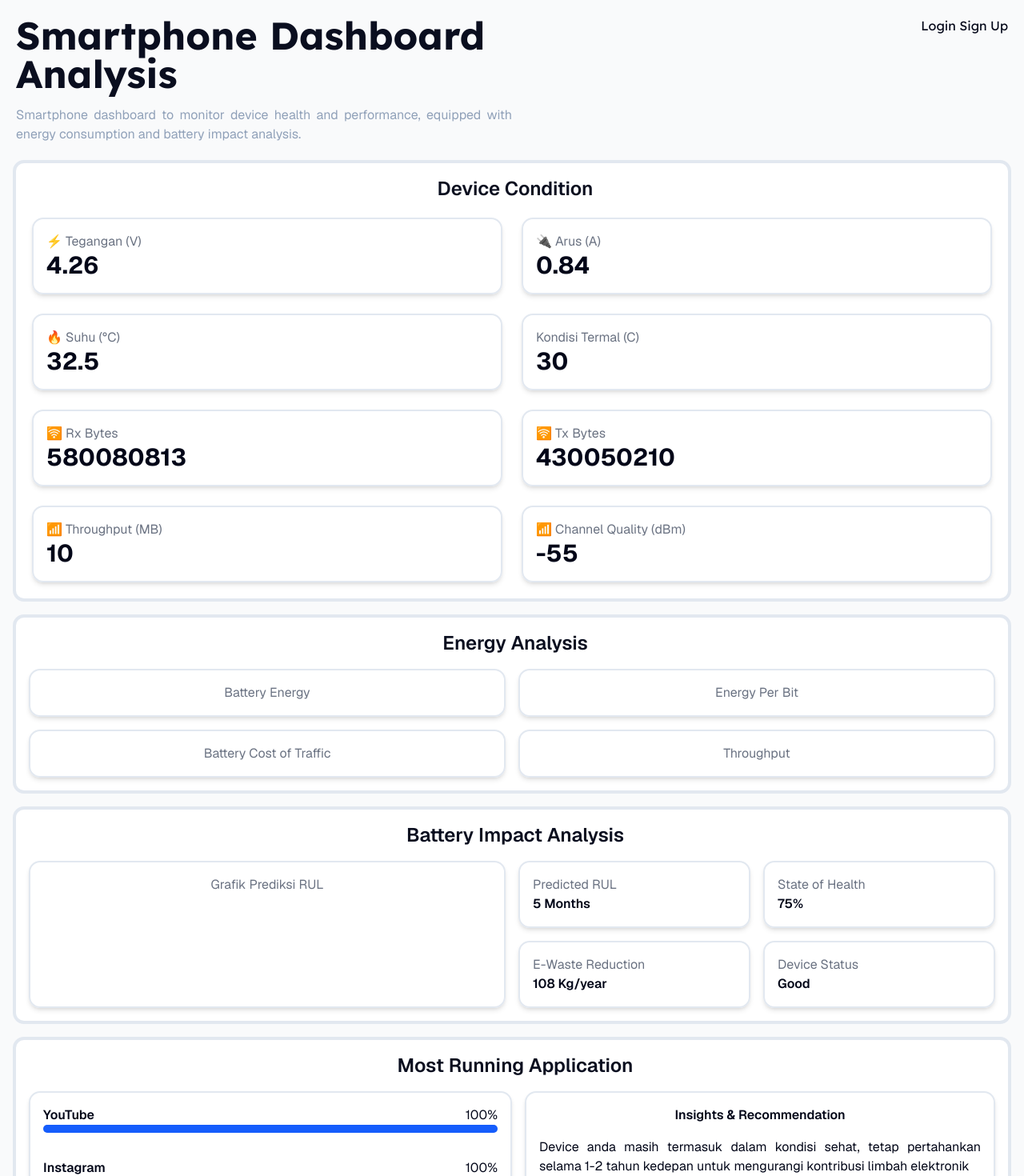
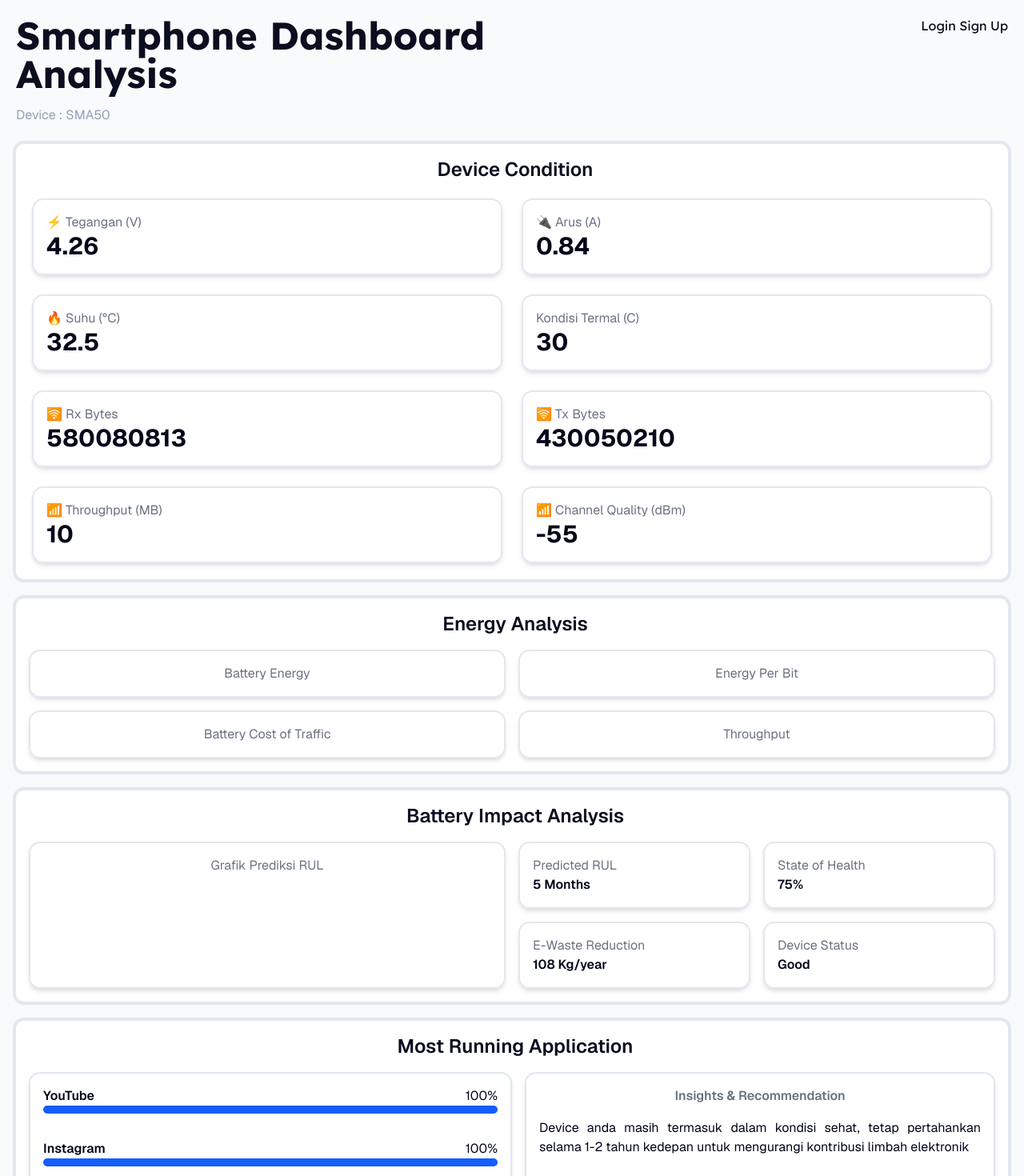
Before and after one commit to fadeldnswr/smartphone-battery-fe, a Next.js app: page / in a window 1280 px wide. Shown: the top 1470 px of the page at 80% size. Built offline with nearby package versions, Linux system fonts and the light colour scheme.

Commit message:
Revised text behavior to wrap

```diff
--- a/src/components/MetricsCard.tsx
+++ b/src/components/MetricsCard.tsx
@@ -9,12 +9,12 @@ interface MetricsCardProps {
 // Define function to render a metrics card
 const MetricsCard: React.FC<MetricsCardProps> = ({metricsName, metricsValue}) => {
   return (
-    <div className="box-border size-auto m-1 border-2 p-4 rounded-xl shadow-md hover:shadow-lg transition-all duration-300">
+    <div className="flex flex-col box-border size-auto m-1 border-2 p-4 rounded-xl shadow-md hover:shadow-lg transition-all duration-300">
       <div className="text-gray-500 font-sans">
         <h3>{metricsName}</h3>
       </div>
       <div>
-        <p className="text-3xl font-bold font-sans">{metricsValue}</p>
+        <p className="text-3xl font-bold font-sans wrap-break-word">{metricsValue}</p>
       </div>
     </div>
   )
--- a/src/layouts/Insights.tsx
+++ b/src/layouts/Insights.tsx
@@ -23,7 +23,7 @@ const Insights = () => {
           ))}
         </div>
         <div className="box-border size-auto border-2 p-4 rounded-xl ml-4 shadow-md hover:shadow-lg transition-all duration-300">
-          <h3 className="text-center font-semibold font-sans">Insights & Recommendation</h3>
+          <h3 className="text-center font-semibold font-sans text-gray-500">Insights & Recommendation</h3>
           <p className="text-justify mt-4 font-sans">Device anda masih termasuk dalam kondisi sehat,
             tetap pertahankan selama 1-2 tahun kedepan untuk
             mengurangi kontribusi limbah elektronik</p>
--- a/src/layouts/Navbar.tsx
+++ b/src/layouts/Navbar.tsx
@@ -6,8 +6,7 @@ const Navbar = () => {
       <nav className="grid grid-cols-4 mb-4 p-1">
         <div className="col-span-2">
           <h1 className="text-5xl font-bold mb-4 text-[#0A0E1F]">Smartphone Dashboard Analysis</h1>
-          <p className="text-justify text-slate-400 font-sans">Smartphone dashboard to monitor device health and performance,
-            equipped with energy consumption and battery impact analysis.
+          <p className="text-justify text-slate-400 font-sans">Device : SMA50
           </p>
         </div>
         <div className="text-right">
```
